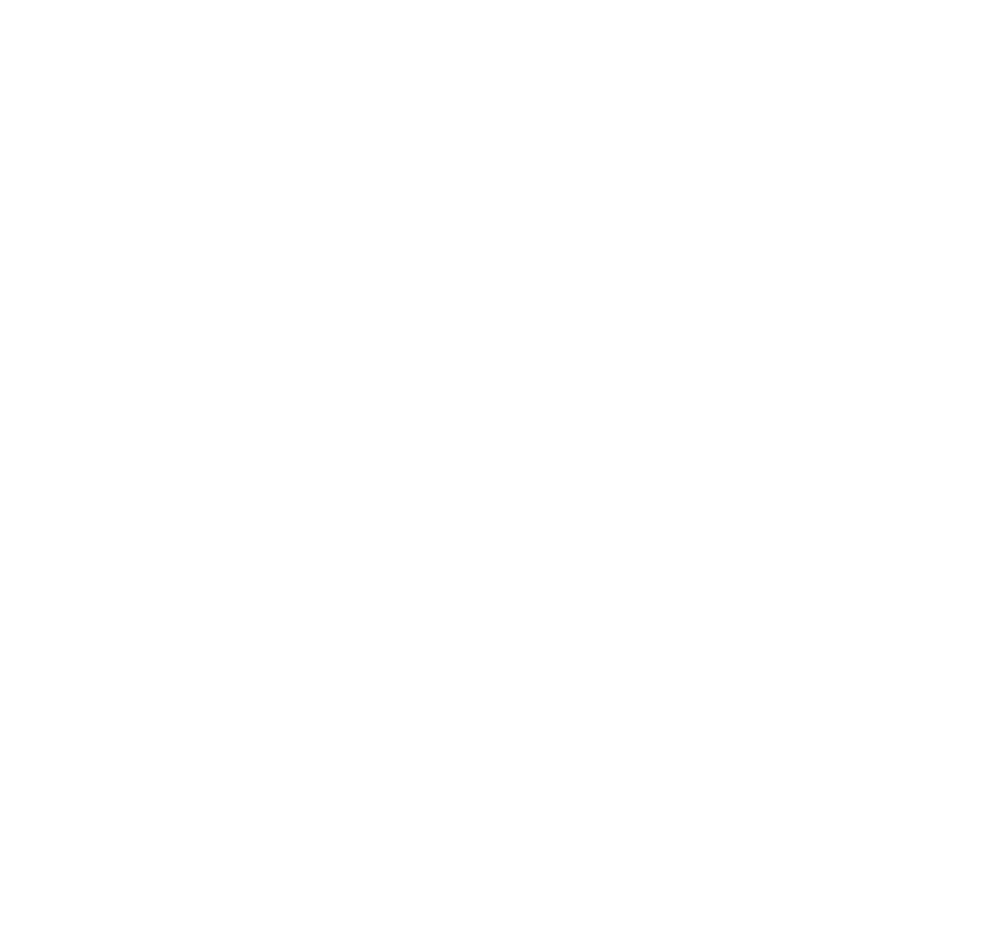
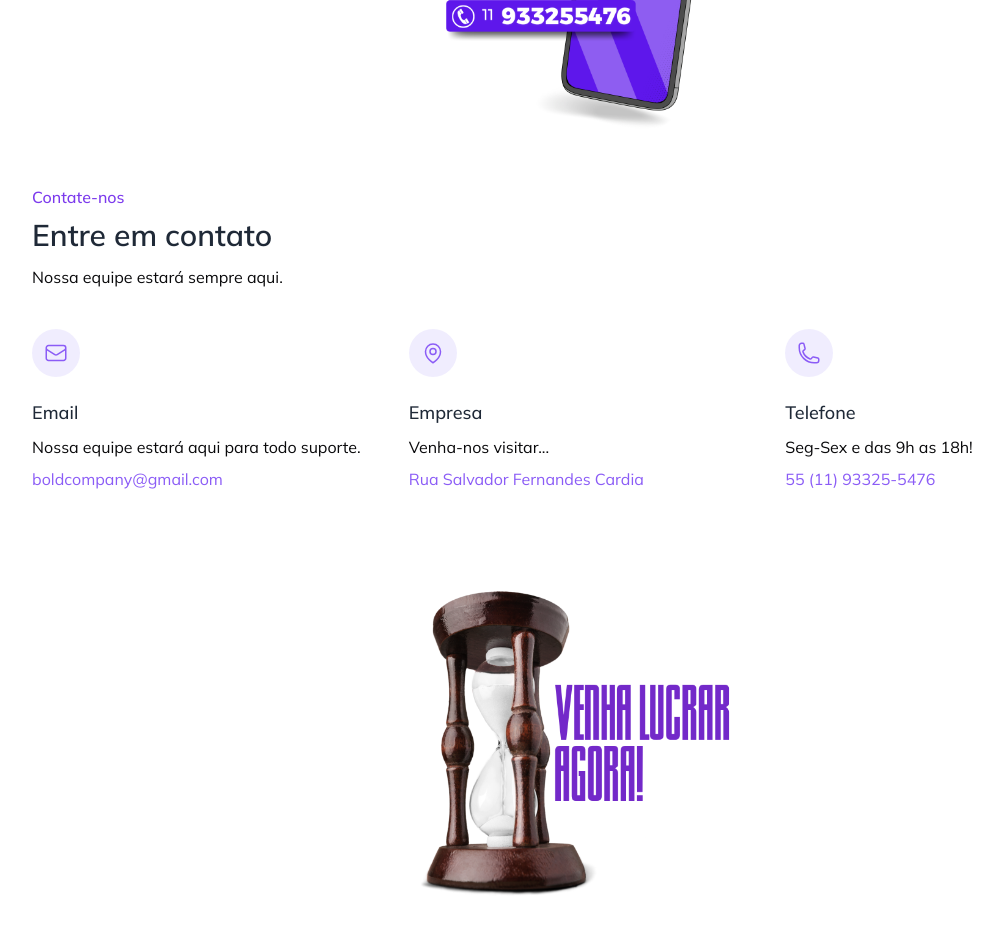
Before and after one commit to barretodev1/bold_saas, a Next.js app: page / in a window 1280 px wide. Shown: the part 1640-2569 px from the top of the page, without its empty margins (67-1070 px from the left). Before the commit the page ends 1363 px from the top, so only its background shows below. Built offline with nearby package versions, Linux system fonts and the light colour scheme.

Commit message:
feat: add a contact component

```diff
--- /dev/null
+++ b/app/_components/contact.tsx
@@ -0,0 +1,60 @@
+const ComponentContact = () => {
+    return (
+        <section className="bg-white dark:bg-gray-900">
+    <div className="container px-1 py-12 mx-auto">
+        <div>
+            <p className="font-medium text-violet-600">Contate-nos</p>
+            <h1 className="mt-2 text-2xl font-semibold text-gray-800 md:text-3xl dark:text-white">Entre em contato</h1>
+            <p className="mt-3">Nossa equipe estará sempre aqui.</p>
+        </div>
+
+        <div className="grid grid-cols-1 gap-12 mt-10 md:grid-cols-2 lg:grid-cols-3">
+            <div>
+                <span className="inline-block p-3 text-violet-500 rounded-full bg-violet-100/80 dark:bg-gray-800">
+                    <svg xmlns="http://www.w3.org/2000/svg" fill="none" viewBox="0 0 24 24" stroke-width="1.5"
+                        stroke="currentColor" className="w-6 h-6">
+                        <path stroke-linecap="round" stroke-linejoin="round"
+                            d="M21.75 6.75v10.5a2.25 2.25 0 01-2.25 2.25h-15a2.25 2.25 0 01-2.25-2.25V6.75m19.5 0A2.25 2.25 0 0019.5 4.5h-15a2.25 2.25 0 00-2.25 2.25m19.5 0v.243a2.25 2.25 0 01-1.07 1.916l-7.5 4.615a2.25 2.25 0 01-2.36 0L3.32 8.91a2.25 2.25 0 01-1.07-1.916V6.75" />
+                    </svg>
+                </span>
+
+                <h2 className="mt-4 text-lg font-medium text-gray-800 dark:text-white">Email</h2>
+                <p className="mt-2">Nossa equipe estará aqui para todo suporte.</p>
+                <p className="mt-2 text-violet-500 dark:text-violet-400">boldcompany@gmail.com</p>
+            </div>
+
+            <div>
+                <span className="inline-block p-3 text-violet-500 rounded-full bg-violet-100/80 dark:bg-gray-800">
+                    <svg xmlns="http://www.w3.org/2000/svg" fill="none" viewBox="0 0 24 24" stroke-width="1.5"
+                        stroke="currentColor" className="w-6 h-6">
+                        <path stroke-linecap="round" stroke-linejoin="round" d="M15 10.5a3 3 0 11-6 0 3 3 0 016 0z" />
+                        <path stroke-linecap="round" stroke-linejoin="round"
+                            d="M19.5 10.5c0 7.142-7.5 11.25-7.5 11.25S4.5 17.642 4.5 10.5a7.5 7.5 0 1115 0z" />
+                    </svg>
+                </span>
+
+                <h2 className="mt-4 text-lg font-medium text-gray-800 dark:text-white">Empresa</h2>
+                <p className="mt-2">Venha-nos visitar...</p>
+                <p className="mt-2 text-violet-500 dark:text-violet-400">Rua Salvador Fernandes Cardia</p>
+            </div>
+
+            <div>
+                <span className="inline-block p-3 text-violet-500 rounded-full bg-violet-100/80 dark:bg-gray-800">
+                    <svg xmlns="http://www.w3.org/2000/svg" fill="none" viewBox="0 0 24 24" stroke-width="1.5"
+                        stroke="currentColor" className="w-6 h-6">
+                        <path stroke-linecap="round" stroke-linejoin="round"
+                            d="M2.25 6.75c0 8.284 6.716 15 15 15h2.25a2.25 2.25 0 002.25-2.25v-1.372c0-.516-.351-.966-.852-1.091l-4.423-1.106c-.44-.11-.902.055-1.173.417l-.97 1.293c-.282.376-.769.542-1.21.38a12.035 12.035 0 01-7.143-7.143c-.162-.441.004-.928.38-1.21l1.293-.97c.363-.271.527-.734.417-1.173L6.963 3.102a1.125 1.125 0 00-1.091-.852H4.5A2.25 2.25 0 002.25 4.5v2.25z" />
+                    </svg>
+                </span>
+
+                <h2 className="mt-4 text-lg font-medium text-gray-800 dark:text-white">Telefone</h2>
+                <p className="mt-2">Seg-Sex e das 9h as 18h!</p>
+                <p className="mt-2 text-violet-500 dark:text-violet-400">55 (11) 93325-5476</p>
+            </div>
+        </div>
+    </div>
+</section>
+     );
+}
+
+export default ComponentContact;
--- a/app/_components/header.tsx
+++ b/app/_components/header.tsx
@@ -2,16 +2,16 @@
 
 export default function HeaderComponent() {
     return (
-    <header className="flex bg-zinc-300 border-b border items-center w-full p-4 justify-center md:justify-between border-b border">
+    <header className="flex bg-zinc-300 border-b border items-center w-full p-4 justify-center md:justify-between">
         <div>
             <Image src='/logo.webp' alt="logo" width={150} height={150} />
         </div>
 
-        <ul className="flex flex-row gap-3 hidden md:flex flex-row items-center mr-2 font-semibold">
+        <ul className="gap-4 hidden md:flex flex-row items-center mr-2 font-semibold">
             <li><a className="text-black font-semibold hover:text-violet-600 transition-all" href="#home">Home</a></li>
             <li><a className="text-black font-semibold hover:text-violet-600 transition-all" href="#sobre">Sobre</a></li>
             <li><a className="text-black font-semibold hover:text-violet-600 transition-all" href="#contato">Contato</a></li>
-            <a className="flex justify-center cursor-pointer rounded-full bg-violet-600 p-2 w-36 font-normal text-white hover:bg-violet-500 transition-all" href="https://wa.me/11933255476">Lucrar!</a>
+            <a className="flex justify-center cursor-pointer rounded-full bg-violet-600 p-2 w-36 font-normal text-white hover:bg-violet-500 transition-all" href="#lucrar">Lucrar!</a>
         </ul>
     </header>
     );
--- a/app/page.tsx
+++ b/app/page.tsx
@@ -4,6 +4,7 @@
 import HeaderComponent from "@/app/_components/header";
 import Image from "next/image";
 import { Button } from "./_components/ui/button";
+import ComponentContact from "./_components/contact";
 
 export default function Home() {
   useEffect(() => {
@@ -38,9 +39,10 @@
 
   return (
     <div>
+      {/* HEADER COMPONENT */}
       <HeaderComponent />
 
-      {/* PARTE DE MAIN DA PAGINA */}
+      {/* COMPONENT MAIN */}
       <main className="flex items-center justify-evenly mt-12 flex-col p-5 xl:flex-row">
         <Image src="/MainMarket.svg" alt="imagem principal" width={400} height={400} />
         <div className="hidden md:inline">
@@ -55,7 +57,7 @@
         </div>
 
         {/* DIV DO CELULAR (Mobile View) */}
-        <div className="flex items-center justify-center flex-col mt-4 p-4 inline xl:hidden sm:hidden">
+        <div className="flex items-center justify-center flex-col mt-4 p-4 xl:hidden sm:hidden">
           <h1 className="text-xl mb-1">Alavanque seus <span className="text-xl font-bold">negócios!</span></h1>
           <h2 className="text-lg">
             COM A <span className="text-lg font-extrabold text-violet-600">BOLD COMPANY.</span>
@@ -66,7 +68,7 @@
         </div>
       </main>
 
-      {/* PARTE DE ABOUT */}
+      {/* COMPONENT ABOUT */}
       <div className="flex flex-col items-center p-5 justify-center" id="sobre">
         <div className="h-[360px]">
           <Image src="/about.png" alt="sobre nós" height={400} width={400} />
@@ -89,6 +91,28 @@
           </div>
         </div>
       </div>
+
+      {/* COMPONENT CONTACT US */}
+      <div className="flex flex-col items-center justify-center p-5 pt-16" id="contato">
+        <div>
+          <Image src='/contact_us.png' alt="contato" height={350} width={350}/>
+        </div>
+
+        <div>
+          <ComponentContact/>
+        </div>
+      </div>
+
+      {/* COMPONENT LUCRAR */}
+      <div className="p-5" id="lucrar">
+        <div className="flex items-center justify-center">
+          <Image src='/lucrar.png' alt="venha lucrar" height={330} width={330}/>
+        </div>
+
+
+      </div>
+
+
     </div>
   );
 }
```
Also changed, not shown: public/contact_us.png (added), public/lucrar.png (added).
